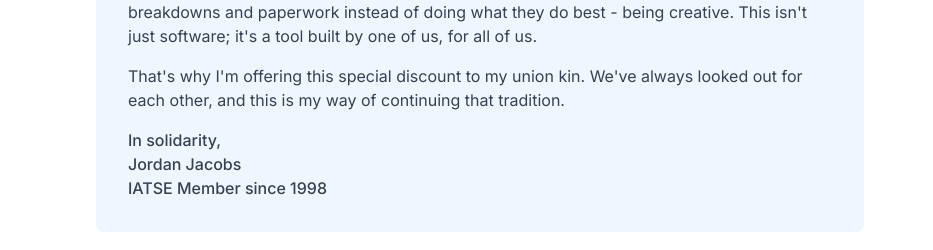
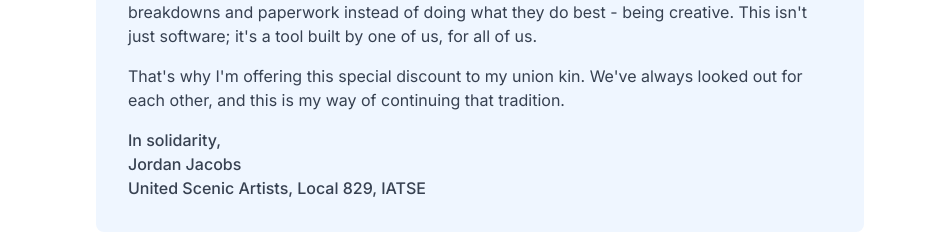
Before and after one commit to JJCinergy/martin-marketing-site, a Next.js app: page /iatse in a window 1280 px wide. Shown: the part 1063-1313 px from the top of the page, without its empty margins (160-1093 px from the left). Built offline with nearby package versions, Linux system fonts and the light colour scheme.

Commit message:
Update IATSE signature to include United Scenic Artists, Local 829

```diff
--- a/app/iatse/page.tsx
+++ b/app/iatse/page.tsx
@@ -88,7 +88,7 @@ export default function IATSEPage() {
                 <p className="font-medium">
                   In solidarity,<br />
                   Jordan Jacobs<br />
-                  IATSE Member since 1998
+                  United Scenic Artists, Local 829, IATSE
                 </p>
               </div>
             </div>
```
